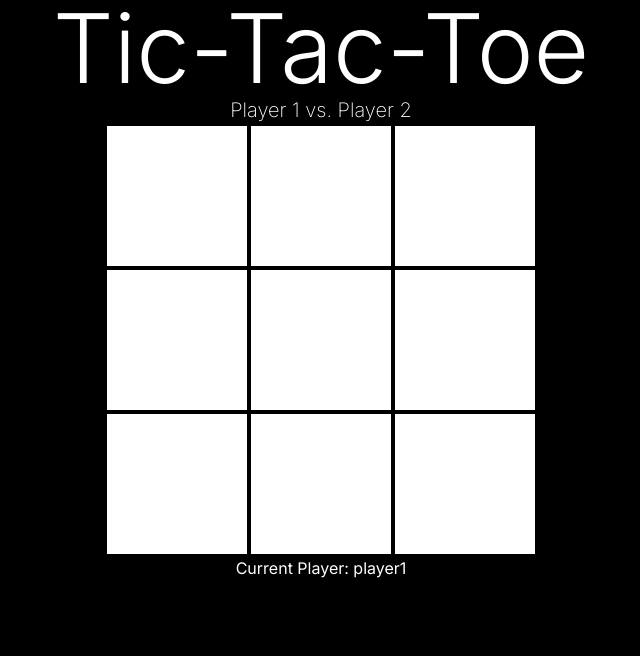
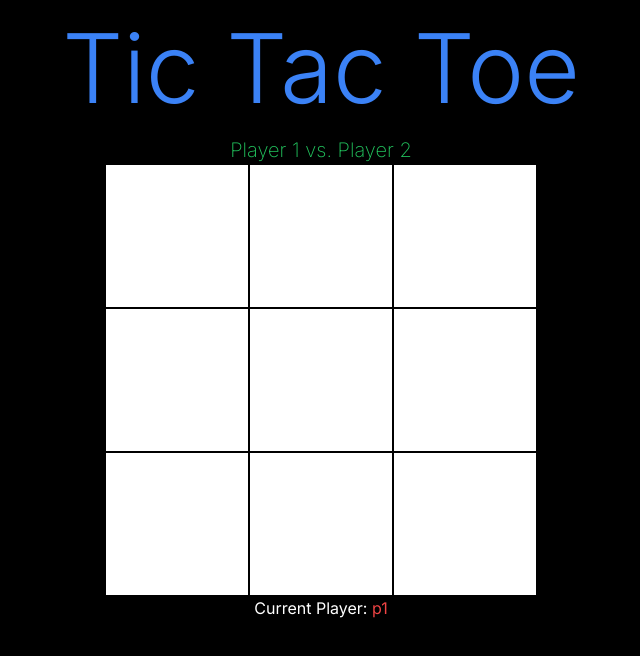
Before and after one commit to rahulvig315/next-tictactoe, a Next.js app: page / in a window 1280 px wide. Both pictures are taken after a click on the element "Player vs. Player". Shown: the top 656 px of the page, without its empty margins (319-959 px from the left). Built offline with nearby package versions, Linux system fonts and the light colour scheme.

Commit message:
chore(logic): refactor

```diff
--- a/src/components/Game/Game.tsx
+++ b/src/components/Game/Game.tsx
@@ -1,19 +1,18 @@
 "use client";
-import { GameModes, Players } from "@/types/game";
+import { GameModes } from "@/types/game";
 import { useState } from "react";
 import GameBoard from "./GameBoard";
 import GameHeader from "./GameHeader";
 import GameMenu from "./GameMenu";
 
 export default function Game() {
-    const [player, setPlayer] = useState<Players>('player1');
     const [gameMode, setGameMode] = useState<GameModes>('');
     return (
         <div className="text-center">
             <GameHeader gameMode={gameMode} />
             <GameMenu setGameMode={setGameMode} gameMode={gameMode} />
             {gameMode !== '' &&
-                <GameBoard currentPlayer={player} setPlayer={setPlayer} />
+                <GameBoard />
             }
         </div>
     )
--- a/src/components/Game/GameBoard.tsx
+++ b/src/components/Game/GameBoard.tsx
@@ -3,38 +3,38 @@ import { useState } from "react"
 import GameBoardBoxRow from "./GameBoardBoxRow"
 
 type Props = {
-    currentPlayer: Players,
-    setPlayer: (player: Players) => void,
+    player?: Players,
+    setPlayer?: (player: Players) => void,
 }
 
 type Plays = {
-    'player1': number[],
-    'player2': number[],
+    'p1': number[],
+    'p2': number[],
 }
 
 const boxRows = [[1, 2, 3], [4, 5, 6], [7, 8, 9]]
-export default function GameBoard({ currentPlayer, setPlayer }: Props) {
+export default function GameBoard({ }: Props) {
+    const [player, setPlayer] = useState<Players>('p1');
     const [plays, setPlays] = useState<Plays>({
-        'player1': [],
-        'player2': [],
+        'p1': [],
+        'p2': [],
     })
     const updatePlayer = (box: number) => {
-        setPlayer(currentPlayer === 'player1' ? 'player2' : 'player1')
-
+        setPlayer((player === 'p1' || player === '') ? 'p2' : 'p1')
     }
 
 
     return (
         <div className="cursor-pointer">
-            <div>
+            <div className="border-collapse">
                 {
                     boxRows.map((row) => (
-                        <GameBoardBoxRow key={row[0]} boxes={row} currentPlayer={currentPlayer} updatePlayer={updatePlayer} />
+                        <GameBoardBoxRow key={row[0]} boxes={row} updatePlayer={updatePlayer} currentPlayer={player} />
                     ))
                 }
 
             </div>
-            <h1>Current Player: {currentPlayer}</h1>
+            <h1>Current Player: <span className="text-red-500">{player}</span></h1>
         </div>
     )
 }
--- a/src/components/Game/GameBoardBox.tsx
+++ b/src/components/Game/GameBoardBox.tsx
@@ -1,20 +1,21 @@
-import { Symbols } from "@/types/game";
+import { Players, Symbols } from "@/types/game";
 import { useState } from "react";
 
 type Props = {
     box: number;
-    currentPlayer: string;
-    update: (box: number) => void;
+    player?: Players;
+    update?: (box: number) => void;
 }
 
-export default function GameBoardBox({ box, currentPlayer, update }: Props) {
+export default function GameBoardBox({ box, player, update }: Props) {
     const [value, setValue] = useState<Symbols>('');
     const onClick = () => {
-        setValue(currentPlayer === 'player1' ? 'X' : 'O');
-        update(box);
+        console.log(player)
+        setValue(player === 'p1' ? 'X' : 'O');
+        update(box as number);
     }
     return (
-        <button className={`border-black border-2 bg-white w-36 h-36 ${!value && 'hover:bg-sky-200'} text-8xl p-7 ${value === 'O' ? 'text-red-500' : 'text-blue-500'}`} disabled={value !== ''} onClick={onClick}>
+        <button className={`border-black border bg-white w-36 h-36 ${!value && 'hover:bg-sky-200'} text-8xl p-7 ${value === 'O' ? 'text-red-500' : 'text-blue-500'}`} disabled={value !== ''} onClick={onClick}>
             {value}
         </button>
     )
--- a/src/components/Game/GameBoardBoxRow.tsx
+++ b/src/components/Game/GameBoardBoxRow.tsx
@@ -1,3 +1,4 @@
+import { Players } from "@/types/game";
 import GameBoardBox from "./GameBoardBox";
 
 type Props = {
@@ -10,12 +11,7 @@ function GameBoardBoxRow({ boxes, currentPlayer, updatePlayer }: Props) {
     return (
         <div className="flex justify-center">
             {boxes.map((box => (
-                <GameBoardBox
-                    key={box}
-                    box={box}
-                    update={updatePlayer}
-                    currentPlayer={currentPlayer}
-                />
+                <GameBoardBox box={box} key={box} update={updatePlayer} player={currentPlayer as Players} />
             )))}
         </div>
     )
--- a/src/components/Game/GameHeader.tsx
+++ b/src/components/Game/GameHeader.tsx
@@ -15,10 +15,10 @@ const gameModesText = {
 export default function GameHeader({ gameMode }: Props) {
     return (
         <>
-            <h1 className="text-8xl font-light">
-                Tic-Tac-Toe
+            <h1 className="text-8xl font-light p-5 text-blue-500">
+                Tic Tac Toe
             </h1>
-            <h3 className={`text-xl font-extralight ${gameMode === '' && 'italic'}`}>
+            <h3 className={`text-xl font-extralight text-green-500 ${gameMode === '' && 'italic'}`}>
                 {gameModesText[gameMode]}
             </h3 >
         </>
--- a/src/components/Game/GameMenu.tsx
+++ b/src/components/Game/GameMenu.tsx
@@ -17,7 +17,7 @@ export default function GameMenu({ setGameMode, gameMode }: Props) {
         <>
             {gameMode === '' &&
                 <>
-                    <h2 className="text-3xl font-light">
+                    <h2 className="text-3xl font-light text-red-500 p-10">
                         Choose your game mode
                     </h2>
 
--- a/src/types/game.ts
+++ b/src/types/game.ts
@@ -1,3 +1,3 @@
 export type GameModes = 'pvp' | 'pvc' | '';
-export type Players = 'player1' | 'player2';
+export type Players = 'p1' | 'p2';
 export type Symbols = 'X' | 'O' | '';
```
